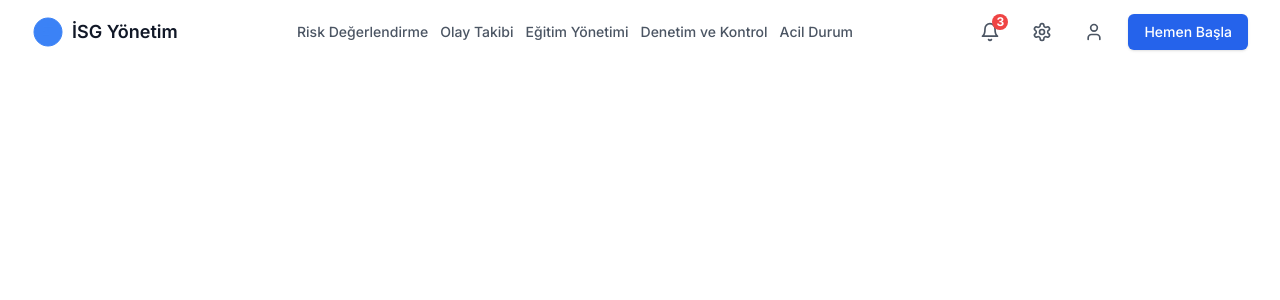
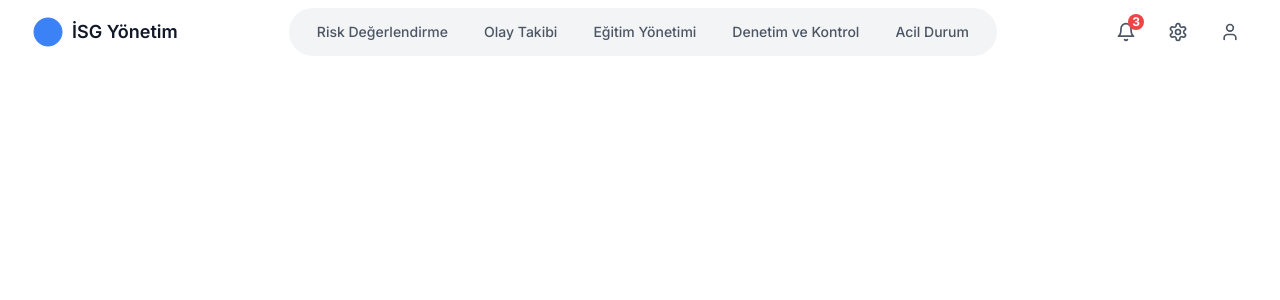
Before and after one commit to imehmetcn/isg, a Next.js app: page / in a window 1280 px wide. Shown: the top 300 px of the page. Built offline with nearby package versions, Linux system fonts and the light colour scheme.

Commit message:
Restore old navbar design and remove start button

```diff
--- a/src/components/ui/tubelight-navbar.tsx
+++ b/src/components/ui/tubelight-navbar.tsx
@@ -101,7 +101,10 @@ export function NavBar({ className }: NavBarProps) {
 
           {/* Desktop Navigation */}
           <div className="hidden md:flex items-center justify-center flex-1 px-8">
-            <div className="flex items-center -space-x-3">
+            <div className={cn(
+              "flex items-center space-x-1 bg-gray-100/50 dark:bg-gray-900/50 px-3 py-1.5 rounded-full",
+              scrolled ? "bg-gray-100/50 dark:bg-gray-900/50" : "bg-gray-100 dark:bg-gray-900"
+            )}>
               {navigationItems.map((item) => {
                 const isActive = pathname === item.href
 
@@ -110,19 +113,13 @@ export function NavBar({ className }: NavBarProps) {
                     key={item.href}
                     href={item.href}
                     className={cn(
-                      "relative flex items-center px-3 py-2 text-sm font-medium transition-colors",
+                      "relative px-4 py-2 rounded-full text-sm font-medium transition-colors duration-200",
                       isActive
-                        ? "text-blue-600 dark:text-blue-500"
-                        : "text-gray-600 dark:text-gray-400 hover:text-blue-600 dark:hover:text-blue-500"
+                        ? "text-blue-600 dark:text-blue-500 bg-white dark:bg-gray-800 shadow-sm"
+                        : "text-gray-600 dark:text-gray-400 hover:text-blue-600 dark:hover:text-blue-500 hover:bg-white/50 dark:hover:bg-gray-800/50"
                     )}
                   >
                     {item.name}
-                    {isActive && (
-                      <motion.div
-                        layoutId="navbar-active"
-                        className="absolute bottom-0 left-0 right-0 h-0.5 bg-blue-600 dark:bg-blue-500"
-                      />
-                    )}
                   </Link>
                 )
               })}
@@ -145,12 +142,6 @@ export function NavBar({ className }: NavBarProps) {
             <button className="p-2 text-gray-600 hover:text-blue-600 dark:text-gray-400 dark:hover:text-blue-500 rounded-full hover:bg-gray-100 dark:hover:bg-gray-800">
               <User className="w-5 h-5" />
             </button>
-            <Link
-              href="/risk-assessment"
-              className="inline-flex items-center justify-center rounded-md text-sm font-medium transition-colors focus-visible:outline-none focus-visible:ring-1 focus-visible:ring-ring bg-blue-600 text-white shadow hover:bg-blue-500 h-9 px-4"
-            >
-              Hemen Başla
-            </Link>
           </div>
 
           {/* Mobile Menu Button */}
```
